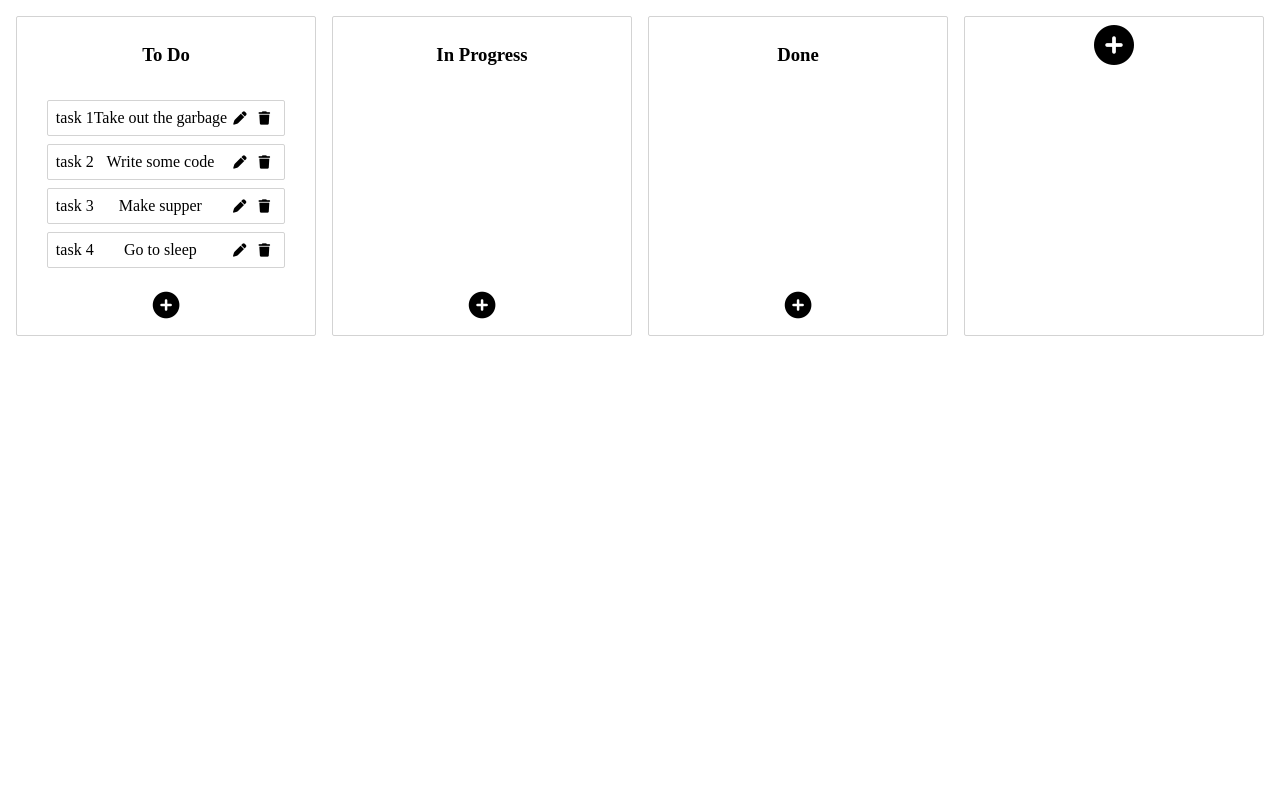
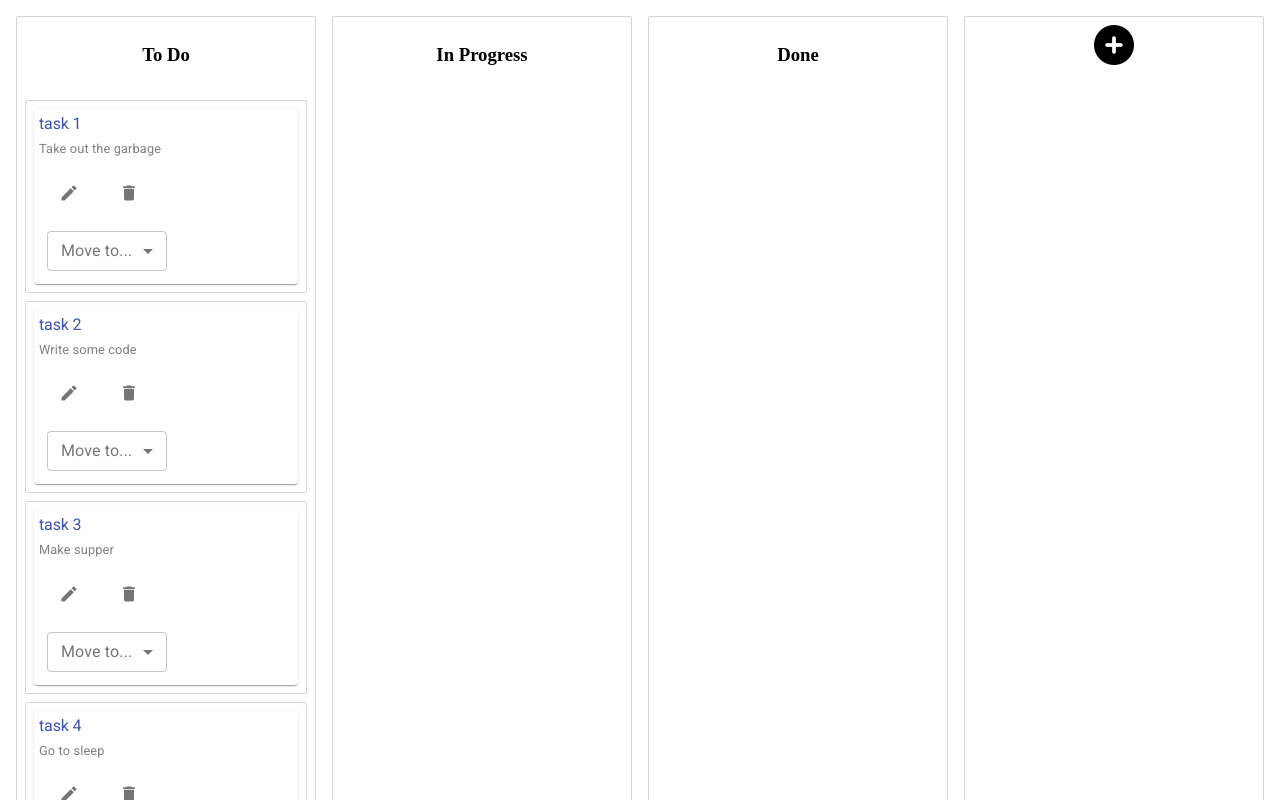
Before and after one commit to notayogilee/Luana-and-Lee-Task-Board, a React (Create React App) app: page / in a window 1280 px wide. Shown: the top 800 px of the page. Built offline with nearby package versions, Linux system fonts and the light colour scheme; the HTML template or start-up script is replaced by a standard one.

Commit message:
task card implementation updated

```diff
--- a/src/App.js
+++ b/src/App.js
@@ -10,9 +10,25 @@ display: flex;
 
 
 function App() {
-  const { state, createNewTask, deleteTask, createNewColumn, deleteColumn, onDragStart, onDragUpdate, onDragEnd } = useColumnData();
+  const { state, createNewTask, deleteTask, createNewColumn, deleteColumn, onDragStart, onDragUpdate, onDragEnd, updateTask } = useColumnData();
 
   const { tasks, columns, columnOrder } = state;
+
+
+  // const [data, setData] = useState(initialData);
+  // const { columnOrder, columns, tasks } = data;
+  //const [columnsState, setColumnsState] = useState(columns);
+
+  // function updateTask(taskId, task) {
+  //   //console.log(taskId, task, "updateTask")
+  //   setData(prevState => {
+  //     // console.log(prevState, 'lalala')
+  //     let tasks = Object.assign({}, prevState.tasks);
+  //     tasks[taskId] = task;
+  //     // console.log(tasks, 'before returning')
+  //     return { ...prevState, tasks };
+  //   })
+  // }
 
   return (
     <DragDropContext
@@ -31,8 +47,9 @@ function App() {
               const column = columns[columnId];
               const columnTasks = column.taskIds.map(taskId => tasks[taskId]);
 
-              return <Column key={column.id} onDragEnd={onDragEnd} createNewTask={createNewTask} deleteTask={deleteTask} createNewColumn={createNewColumn} deleteColumn={deleteColumn} column={column} tasks={columnTasks} state={state} index={index} />;
+              return <Column key={column.id} onDragEnd={onDragEnd} createNewTask={createNewTask} deleteTask={deleteTask} createNewColumn={createNewColumn} deleteColumn={deleteColumn} column={column} tasks={columnTasks} state={state} index={index} columns={columns} updateTask={updateTask} />;
             })}
+
             {provided.placeholder}
           </Container>
         )}
--- a/src/components/Column.js
+++ b/src/components/Column.js
@@ -1,8 +1,8 @@
 import React, { Fragment, useState } from 'react';
 import styled from 'styled-components';
 import { Droppable, Draggable } from 'react-beautiful-dnd';
-import Task from '../components/Task';
-import TaskCard from '../components/TaskCard';
+// import Task from '../components/Task';
+// import TaskCard from '../components/TaskCard';
 import './Column.css';
 import MainCard from '../components/MainCard';
 
@@ -30,7 +30,7 @@ min-height: 100px;
 
 // Need min-height to be able to drag and drop onto empty column
 
-const Column = ({ column, tasks, index, state, createNewTask, deleteTask, createNewColumn, deleteColumn, onDragEnd }) => {
+const Column = ({ column, columns, tasks, index, state, createNewTask, deleteTask, createNewColumn, deleteColumn, onDragEnd, updateTask }) => {
 
   const [newTaskTitle, setNewTaskTitle] = useState('');
   const [newTaskContent, setNewTaskContent] = useState('');
@@ -41,18 +41,19 @@ const Column = ({ column, tasks, index, state, createNewTask, deleteTask, create
 
   const [addColumn, setAddColumn] = useState(false);
 
-  const [edit, setEdit] = useState(false);
-  const [taskId, setTaskId] = useState(0);
+  // const [edit, setEdit] = useState(false);
+  // const [taskId, setTaskId] = useState(0);
 
-  const enableEdit = id => {
-    setEdit(true);
-    setTaskId(id);
-  };
-// const Column = ({ column, tasks, index, columns, updateTask }) => {
-//   function edit(taskId, task) {
-//     console.log(taskId, task, "edit",)
-//     updateTask(taskId, task)
-//   }
+  // const enableEdit = id => {
+  //   setEdit(true);
+  //   setTaskId(id);
+  // };
+
+  function editTask(taskId, task) {
+    // console.log(taskId, task, "edit",)
+    updateTask(taskId, task)
+  }
+
 
   return (
 
@@ -84,10 +85,7 @@ const Column = ({ column, tasks, index, state, createNewTask, deleteTask, create
                   isDraggingOver={snapshot.isDraggingOver}
                 >
                   {tasks.map((task, index) =>
-
-                    edit && taskId === task.id ? <TaskCard key={task.id} task={task} index={index} onDragEnd={onDragEnd} /> :
-                      <Task key={task.id} task={task} column={column} enableEdit={enableEdit} deleteTask={deleteTask} index={index} />
-
+                    <MainCard key={task.id} task={task} column={column} editTask={editTask} deleteTask={deleteTask} index={index} onDragEnd={onDragEnd} columns={columns} />
                   )}
 
                   {provided.placeholder}
@@ -157,26 +155,6 @@ const Column = ({ column, tasks, index, state, createNewTask, deleteTask, create
             </Container>
           }
         </Fragment>
-          //   {column.title}</Title>
-          // <Droppable droppableId={column.id} type="task">
-          //   {(provided, snapshot) => (
-
-          //     <TaskList
-          //       ref={provided.innerRef}
-          //       {...provided.droppableProps}
-          //       isDraggingOver={snapshot.isDraggingOver}
-          //     >
-          //       {/* {tasks.map((task, index) =>
-          //         <Task key={task.id} task={task} index={index} />
-          //       )} */}
-          //       {tasks.map((task, index) =>
-          //         <MainCard key={task.id} task={task} index={index} columns={columns} edit={edit} />
-          //       )}
-          //       {provided.placeholder}
-          //     </TaskList>
-          //   )}
-          // </Droppable>
-        // </Container>
       )
       }
     </Draggable>
--- a/src/components/MainCard.js
+++ b/src/components/MainCard.js
@@ -67,7 +67,7 @@ const useStyles = makeStyles((theme) => ({
   },
 }));
 
-const MainCard = ({ task, index, columns, edit }) => {
+const MainCard = ({ task, index, columns, column, editTask, deleteTask }) => {
   const classes = useStyles();
   const [clickedEdit, setClickedEdit] = React.useState(false);
   const [clickedDelete, setClickedDelete] = React.useState(false);
@@ -105,7 +105,7 @@ const MainCard = ({ task, index, columns, edit }) => {
       content,
     };
 
-    edit(id, task)
+    editTask(id, task)
     setClickedEdit((prev) => !prev);
   }
 
@@ -170,7 +170,7 @@ const MainCard = ({ task, index, columns, edit }) => {
                       <SaveIcon fontSize="small" />
                     </IconButton>
                   }
-                  <IconButton aria-label="delete" className={classes.margin} onClick={handleChangeDelete}>
+                  <IconButton aria-label="delete" className={classes.margin} onClick={() => deleteTask(task.id, column.id)}>
                     <DeleteIcon fontSize="small" />
                   </IconButton>
 
--- a/src/hooks/useColumnData.js
+++ b/src/hooks/useColumnData.js
@@ -187,6 +187,17 @@ export default function useColumnData() {
     setState(newState);
   }
 
+  function updateTask(taskId, task) {
+    //console.log(taskId, task, "updateTask")
+    setState(prevState => {
+      // console.log(prevState, 'lalala')
+      let tasks = Object.assign({}, prevState.tasks);
+      tasks[taskId] = task;
+      // console.log(tasks, 'before returning')
+      return { ...prevState, tasks };
+    })
+  }
+
   const createNewColumn = (newColumnTitle) => {
 
     if (!newColumnTitle) {
@@ -245,5 +256,5 @@ export default function useColumnData() {
 
   }
 
-  return { state, createNewTask, deleteTask, createNewColumn, deleteColumn, onDragEnd, onDragStart, onDragUpdate };
+  return { state, createNewTask, deleteTask, createNewColumn, deleteColumn, onDragEnd, onDragStart, onDragUpdate, updateTask };
 }
```
